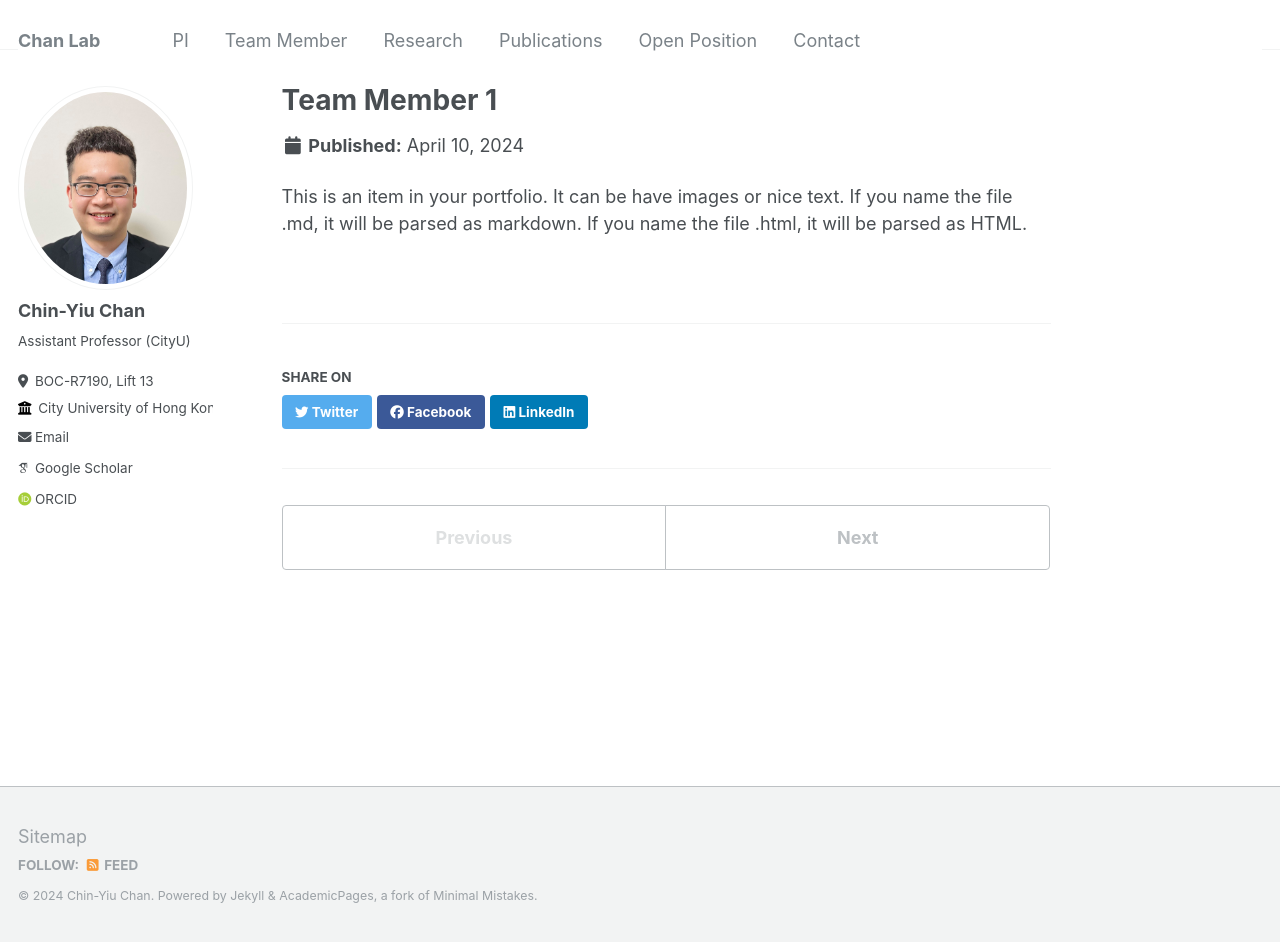
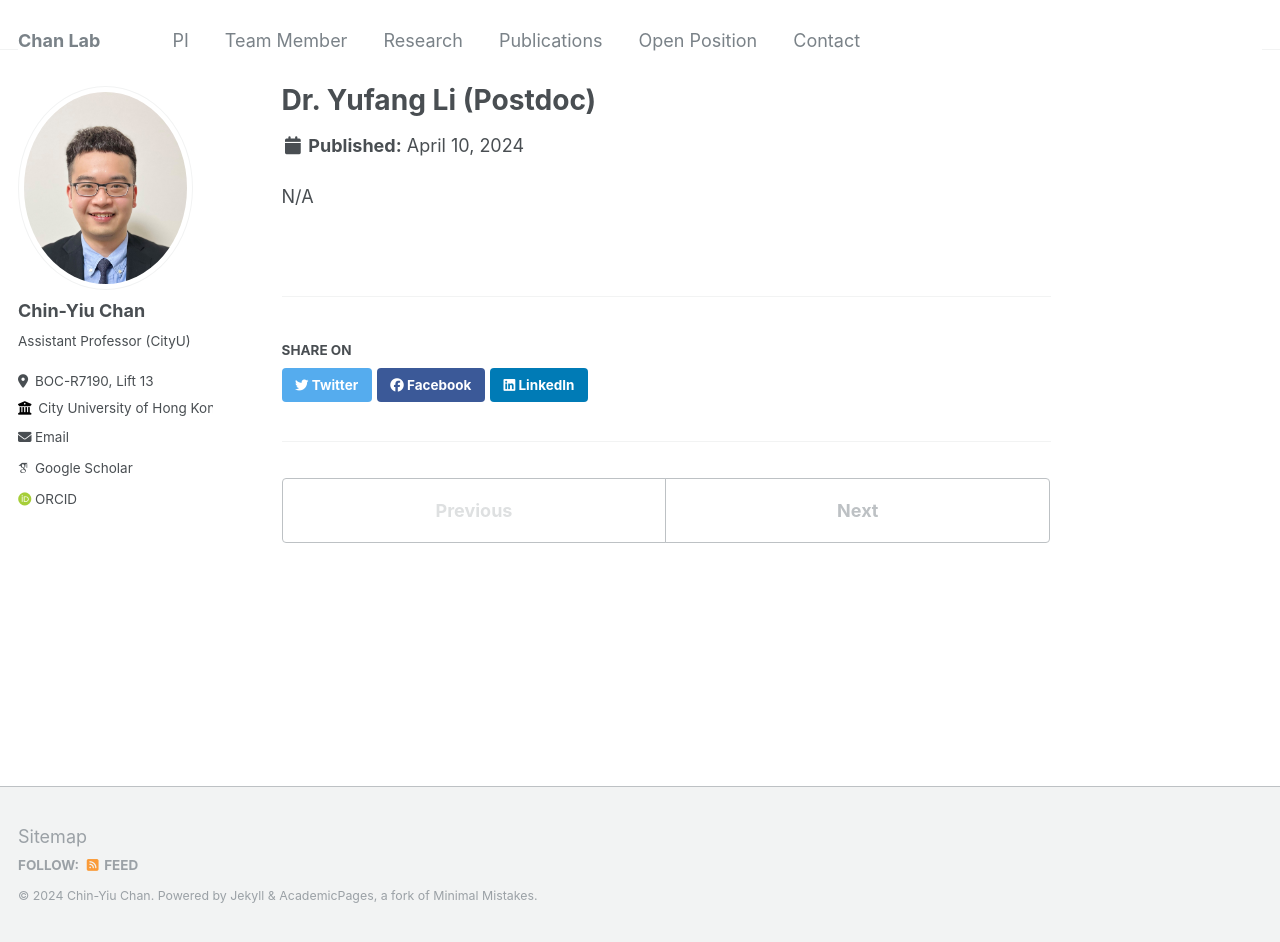
Before and after one commit to cychan-chem/chinychan.github.io, a Jekyll site: the page built from _portfolio/portfolio-1.md, in a window 1280 px wide and 942 px high. Built offline with Jekyll 4.4.1, drawn with Linux system fonts in a browser that asks for light colours; some web fonts are replaced.

Commit message:
Update portfolio-1.md

```diff
--- a/_portfolio/portfolio-1.md
+++ b/_portfolio/portfolio-1.md
@@ -1,7 +1,7 @@
 ---
-title: "Team Member 1"
-excerpt: "Short description of portfolio item number 1<br/><img src='/images/bio-photo-2.jpg'>"
+title: "Dr. Yufang Li (Postdoc)"
+excerpt: "PhD (City University of Hong Kong, 2023) <br/><img src='/images/bio-photo-2.jpg'>"
 collection: portfolio
 ---
 
-This is an item in your portfolio. It can be have images or nice text. If you name the file .md, it will be parsed as markdown. If you name the file .html, it will be parsed as HTML.
+N/A
```
